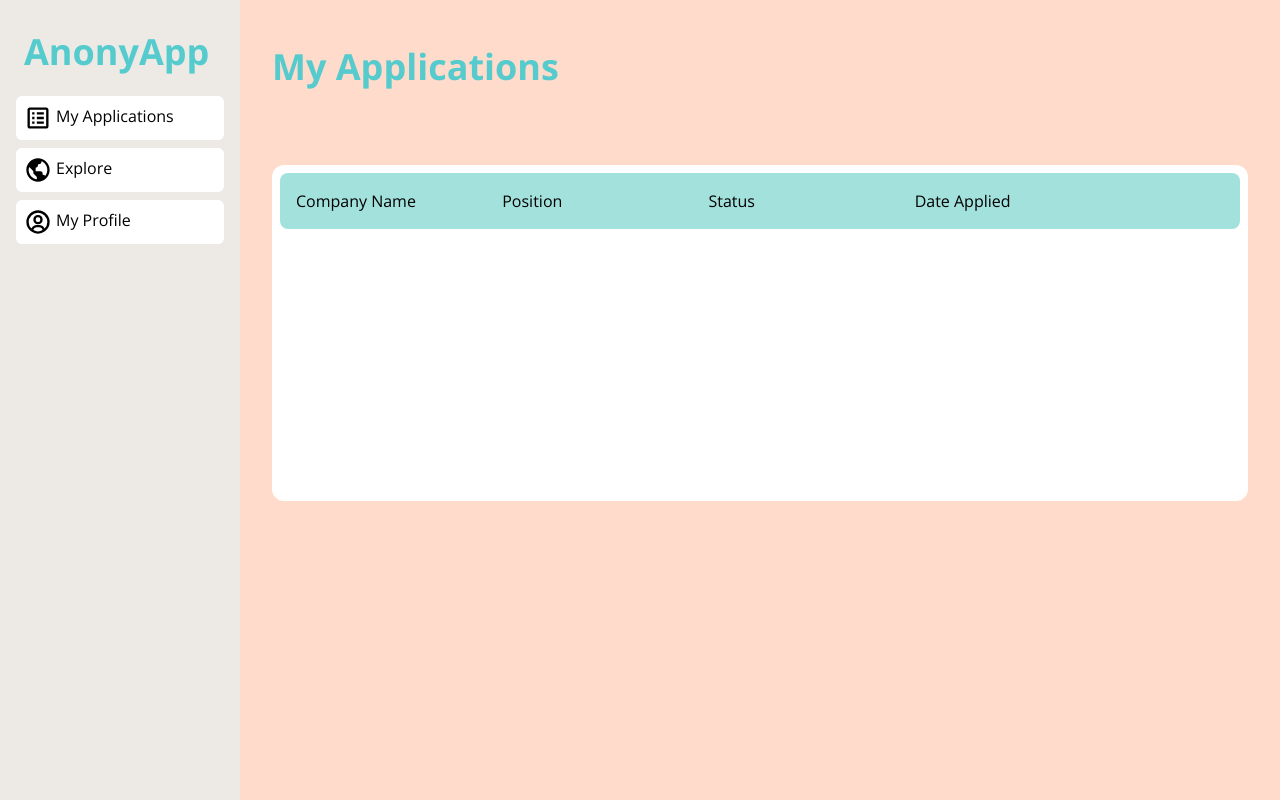
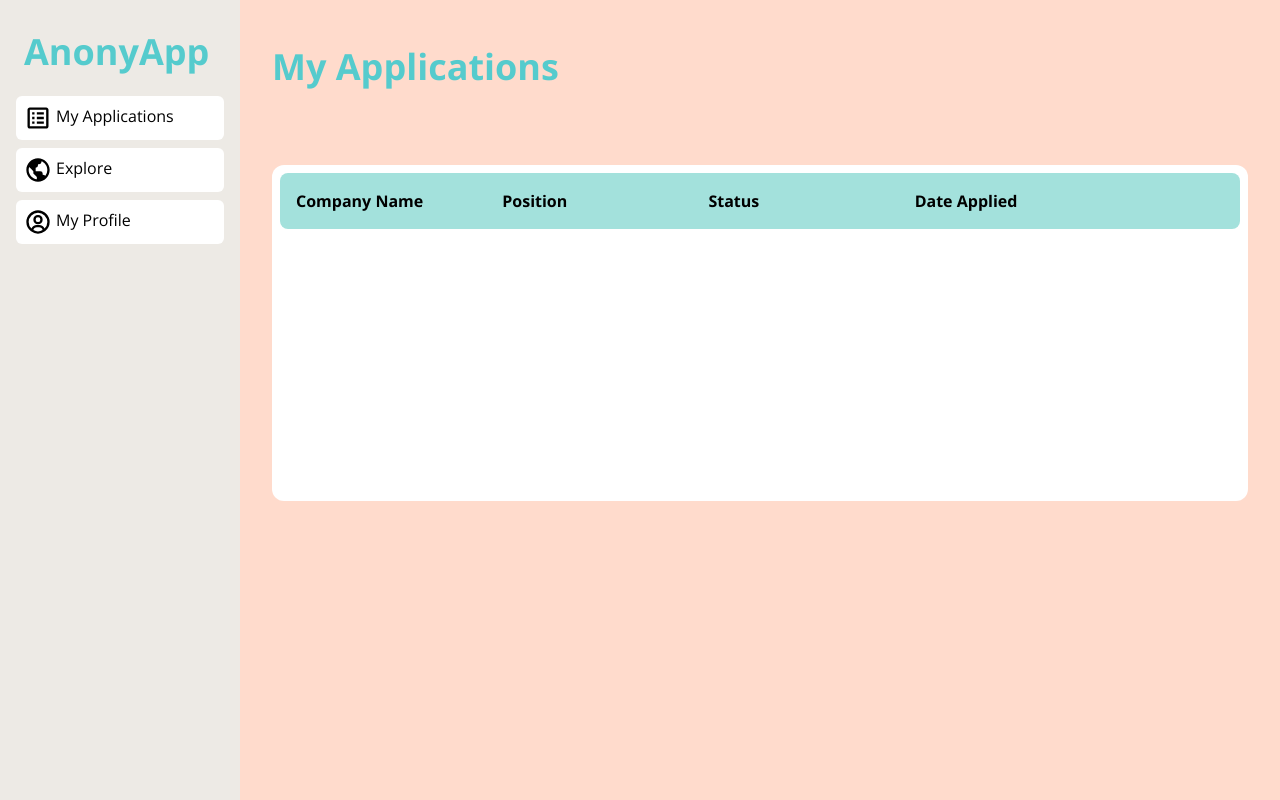
Before and after one commit to anhvungoc21/anony-app, a Next.js app: page /dashboard/explore in a window 1280 px wide. Built offline with nearby package versions, Linux system fonts and the light colour scheme.

Commit message:
Basic changes to explore, for consistency's sake

```diff
--- a/pages/dashboard/explore.js
+++ b/pages/dashboard/explore.js
@@ -1,5 +1,8 @@
+import { useState } from "react"
 import NavBar from "../../components/NavBar";
+
 export default function Explore() {
+  const [listings, setListings] = useState([])
   return (
     <div className="flex h-screen w-screen">
       <NavBar />
@@ -14,7 +17,7 @@ export default function Explore() {
           <div className="flex flex-col items-start bg-white rounded-xl w-full h-full p-2 gap-4">
             <div
               id="columns"
-              className="grid grid-cols-9 w-full rounded-lg bg-[color:var(--light-blue)] p-4 [font-weight:"
+              className="grid grid-cols-9 w-full rounded-lg bg-[color:var(--light-blue)] p-4 [font-weight:var(--bold-text)]"
             >
               <span className="col-span-2">Company Name</span>
               <span className="col-span-2">Position</span>
```
